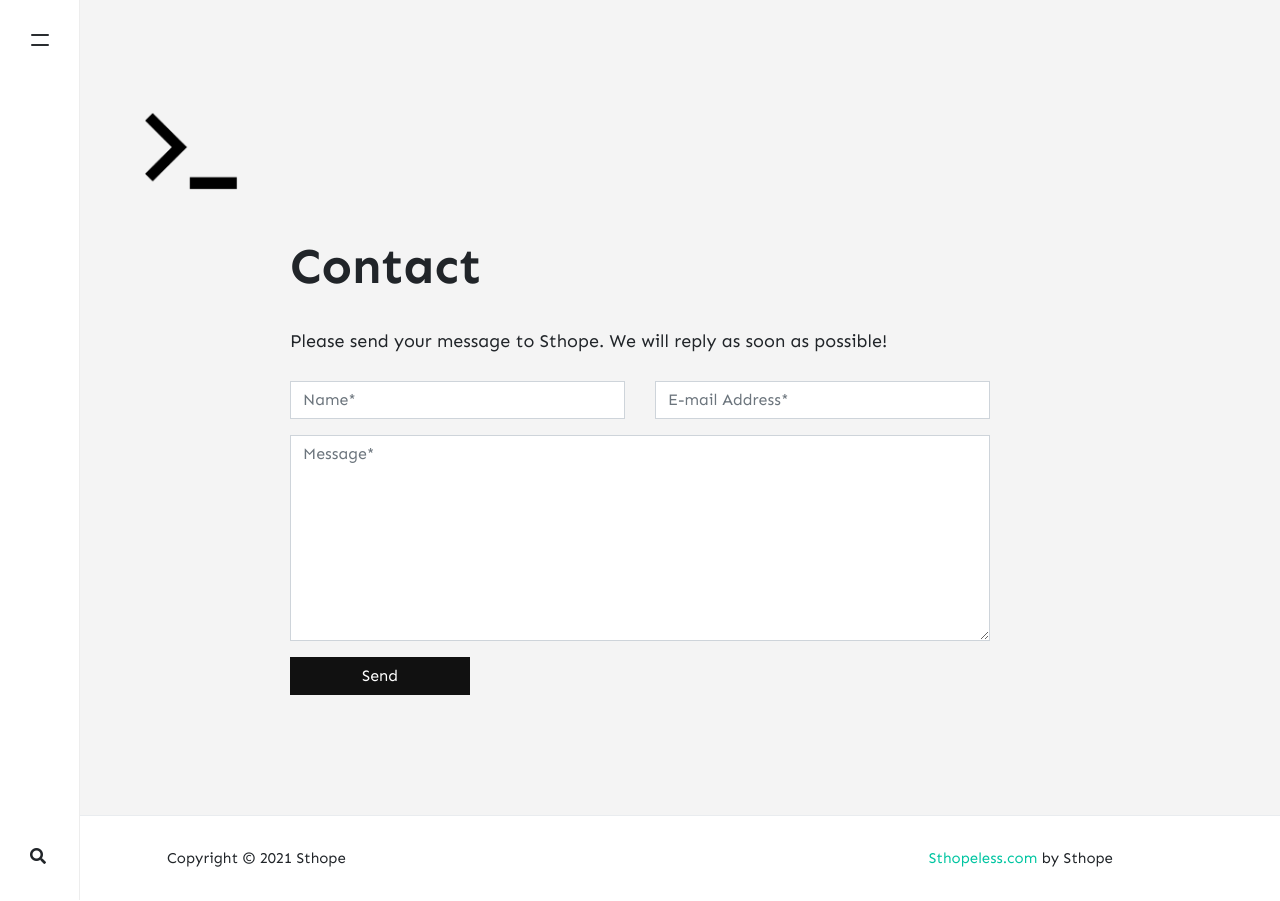
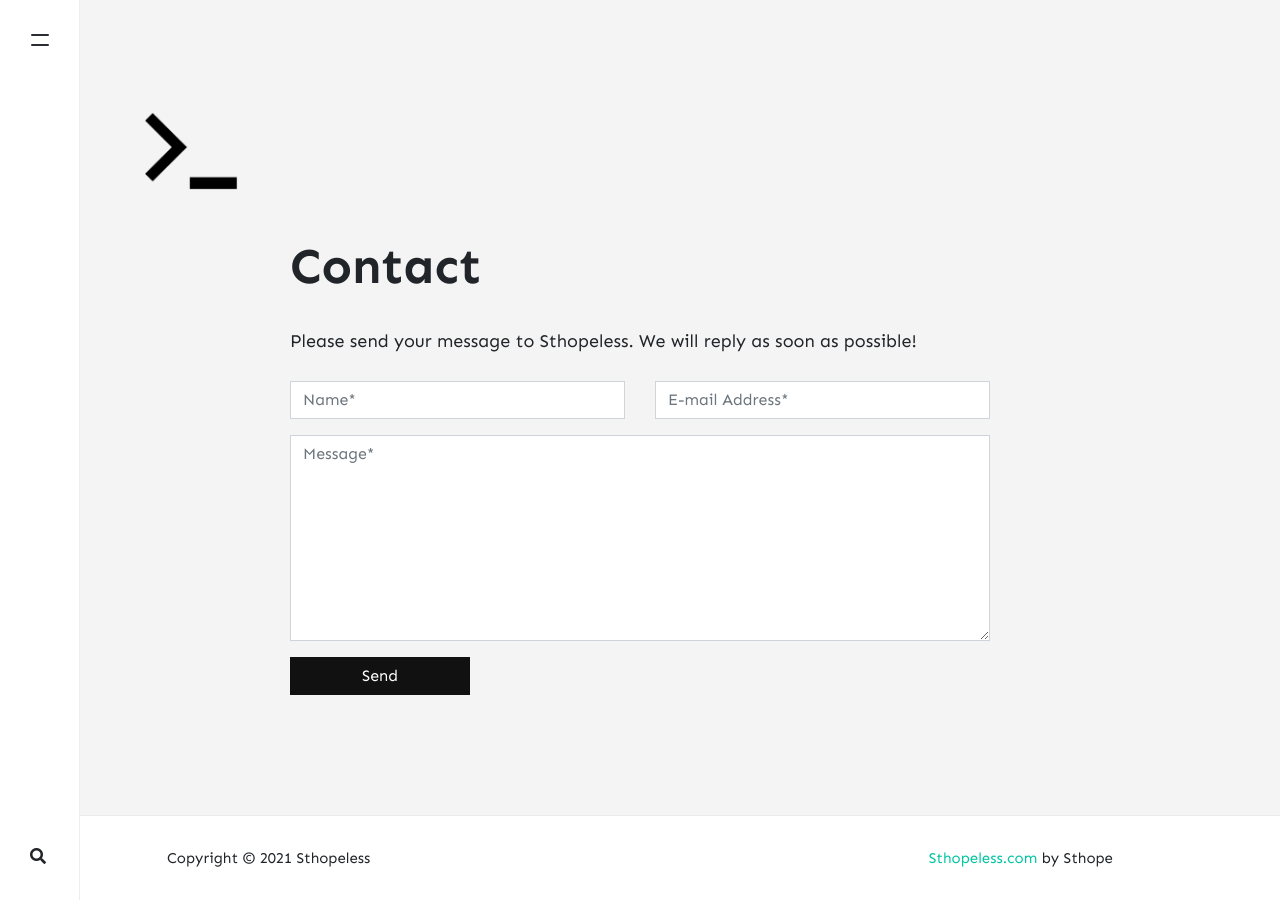
Before and after one commit to Sthopeless/sthopeless.github.io, a Jekyll site: the page built from _pages/contact.md, in a window 1280 px wide. Built offline with Jekyll 4.4.1, drawn with Linux system fonts in a browser that asks for light colours; nearby versions of some CDN libraries; comment, search, counter and statistics services are not loaded.

Commit message:
first commit

```diff
--- a/_config.yml
+++ b/_config.yml
@@ -1,6 +1,6 @@
 # Site
-name: "Sthope"
-title: "Sthope"
+name: "Sthopeless"
+title: "Sthopeless"
 description: "Sthopeless"
 logo: 'assets/images/logo.png'
 favicon: 'assets/images/logo.png'
@@ -14,9 +14,9 @@ email: admin@sthopeless.com
 
 # Authors
 authors:
-  sthope:
-    name: Sthope
-    display_name: Sthope
+  sthopeless:
+    name: Sthopeless
+    display_name: Sthopeless
     avatar: 'assets/images/rick.png'
     email: admin@sthopeless.com
     web: https://www.sthopeless.com
```
